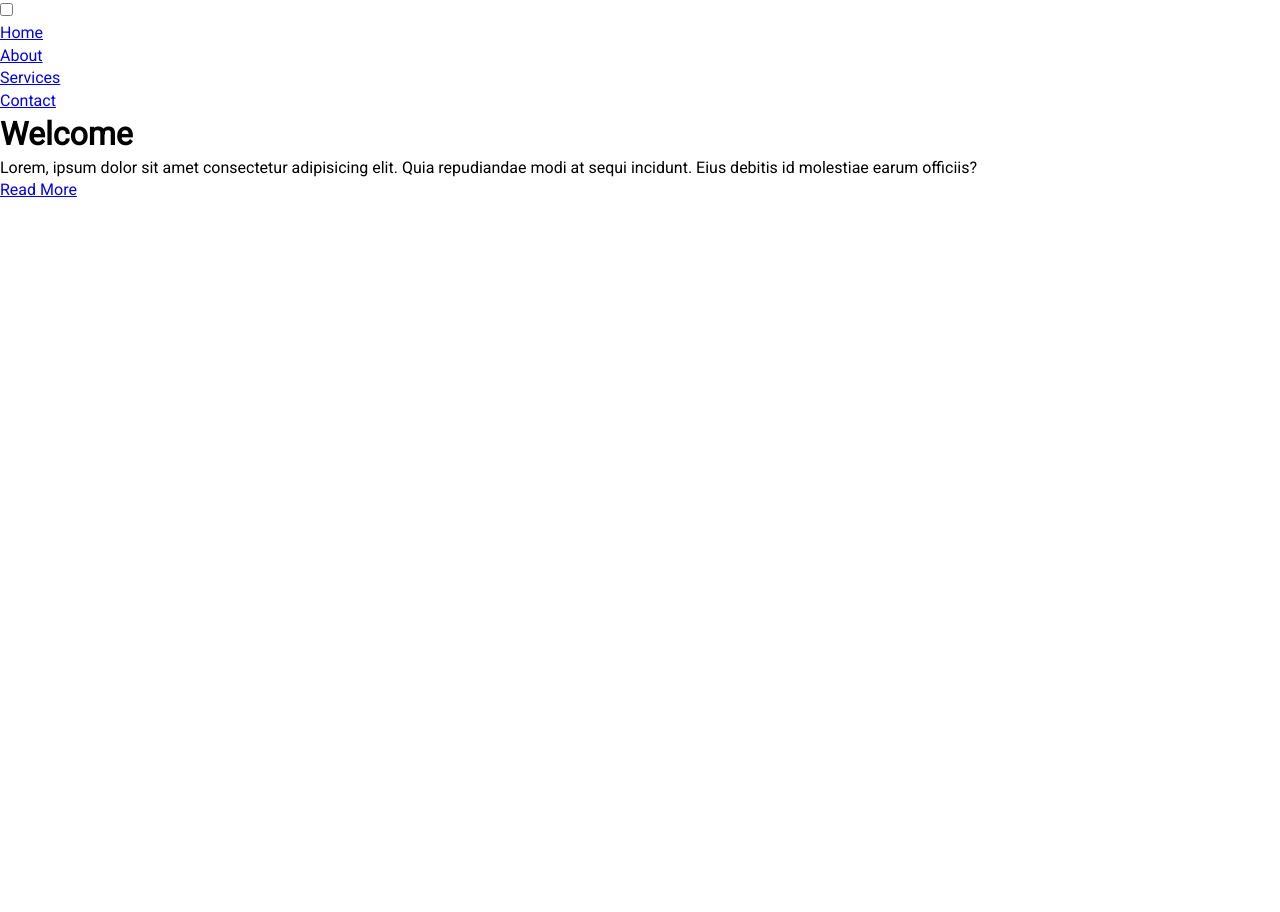
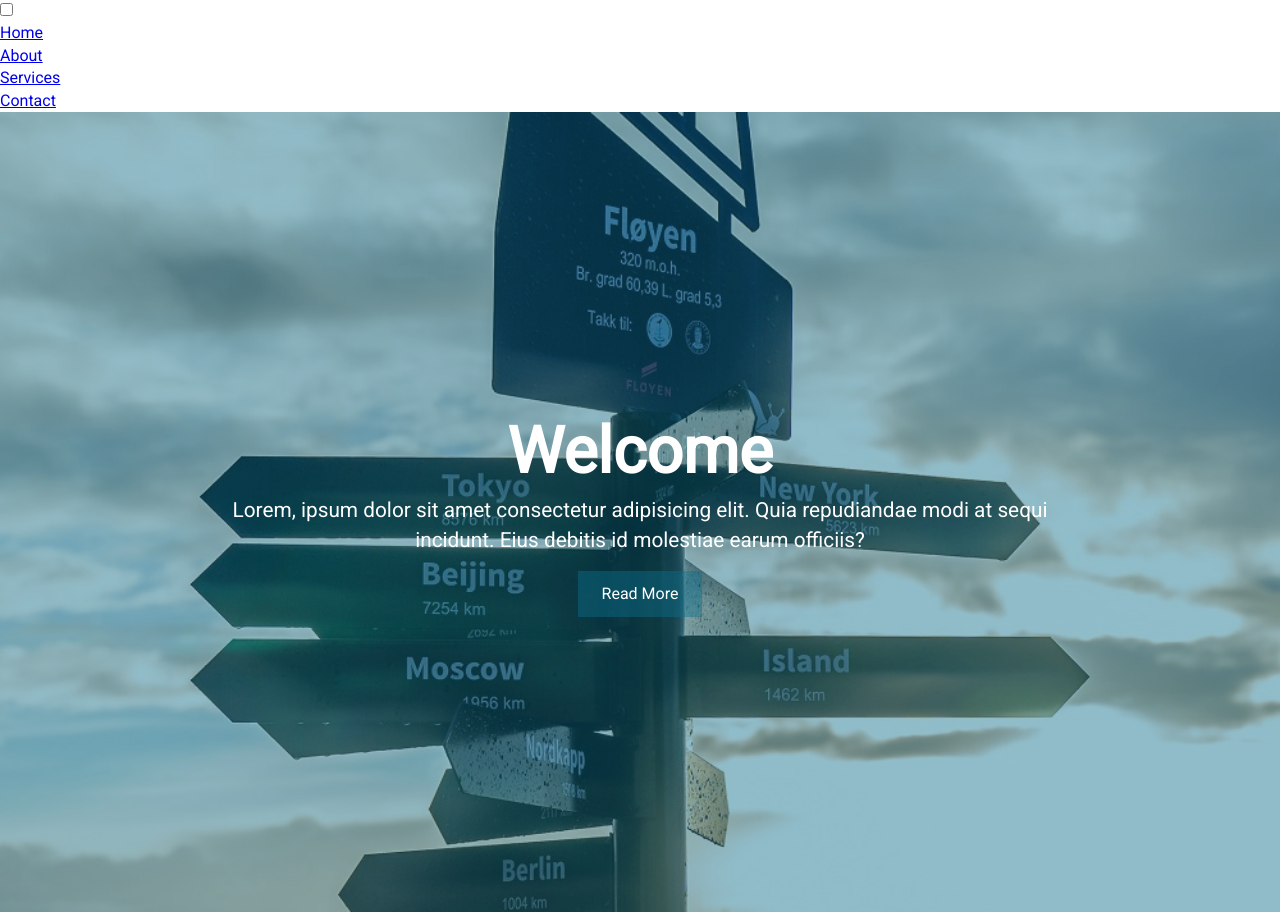
Before and after one commit to Nevo0/Hamburger-CSS, a plain HTML site: page index.html in a window 1280 px wide. Before the commit the page ends 800 px from the top, so only its background shows below. Drawn offline with Linux system fonts and the light colour scheme.

Commit message:
showcase css

```diff
--- a/css/menu.css
+++ b/css/menu.css
@@ -1,5 +1,5 @@
 :root {
-    --primary-color: rgba(12, 110, 139, 0.75);
+    --primary-color: rgba(12, 110, 139, 0.45);
     --overlay-color: rgba(24, 29, 51, 0.85);
     --menu-speed: 0.75s;
 }
@@ -14,3 +14,62 @@ body {
     font-family: 'Roboto', sans-serif;
     line-height: 1.4
 }
+
+.container {
+    max-width: 960px;
+    margin: auto;
+    overflow: hidden;
+    padding: 0 3rem;
+}
+
+.showcase {
+    background-color: var(--primary-color);
+    color: #fff;
+    height: 100vh;
+    position: relative;
+}
+
+.showcase::before {
+    content: '';
+    background: url('../image/photo.jpg') no-repeat center center/cover;
+    position: absolute;
+    top: 0;
+    left: 0;
+    width: 100%;
+    height: 100%;
+    z-index: -1
+}
+
+.showcase .showcase-inner {
+    display: flex;
+    flex-direction: column;
+    align-items: center;
+    justify-content: center;
+    text-align: center;
+    height: 100%;
+}
+
+.showcase h1 {
+    font-size: 4rem
+}
+
+.showcase p {
+    font-size: 1.3rem
+}
+
+
+.btn {
+    display: inline-block;
+    border: none;
+    background-color: var(--primary-color);
+    color: #fff;
+    padding: 0.75rem 1.5rem;
+    margin-top: 1rem;
+    text-decoration: none;
+    transition: opacity 2s ease-in;
+}
+
+.btn:hover {
+    background-color: var(--overlay-color);
+    opacity: 0.9;
+}
```
